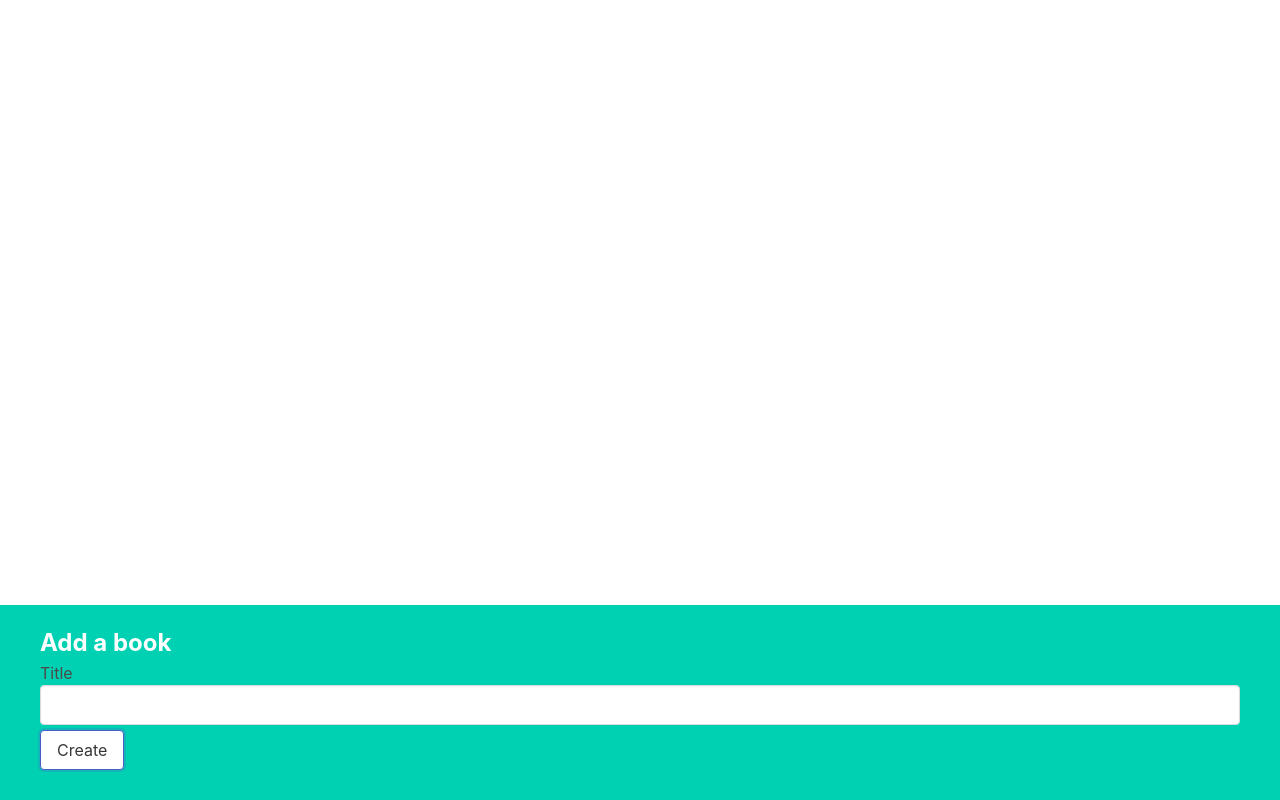
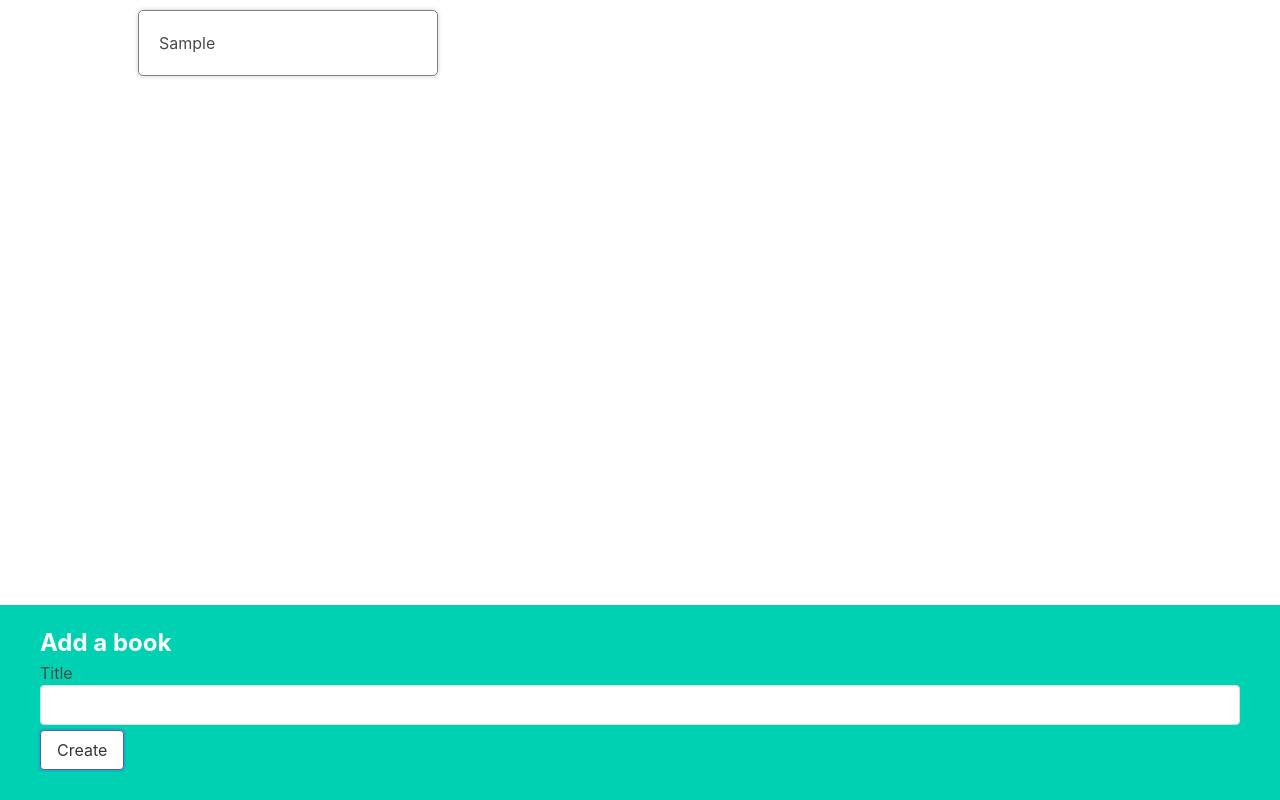
Before and after one commit to daisyle0203/Reading_List, a React (Create React App) app: page / in a window 1280 px wide. Both pictures are taken after typing "Sample" into the empty fields and a click on the button "Create". Built offline with nearby package versions, Linux system fonts and the light colour scheme.

Commit message:
added BookList and BookShow components

```diff
--- a/src/App.js
+++ b/src/App.js
@@ -1,5 +1,6 @@
 import { useState } from "react"
 import BookCreate from "./components/BookCreate"
+import BookList from "./components/BookList"
 
 function App() {
   const [books, setBooks] = useState([])
@@ -17,6 +18,7 @@
   }
   return (
     <div>
+      <BookList books={books}/>
       <BookCreate onCreate={createBook} />
     </div>
   )
--- a/src/components/BookList.js
+++ b/src/components/BookList.js
@@ -1,6 +1,11 @@
-function BookList() {
+import BookShow from "./BookShow"
+
+function BookList({ books }) {
+  const renderedBooks = books.map((book) => {
+    return <BookShow key={book.id} book={book}/>
+  })
   return (
-    <div>BookList</div>
+    <div className="book-list">{renderedBooks}</div>
   )
 }
 
--- a/src/components/BookShow.js
+++ b/src/components/BookShow.js
@@ -1,6 +1,6 @@
-function BookShow() {
+function BookShow({ book }) {
   return (
-    <div>BookShow</div>
+    <div className="book-show">{book.title}</div>
   )
 }
 
```
